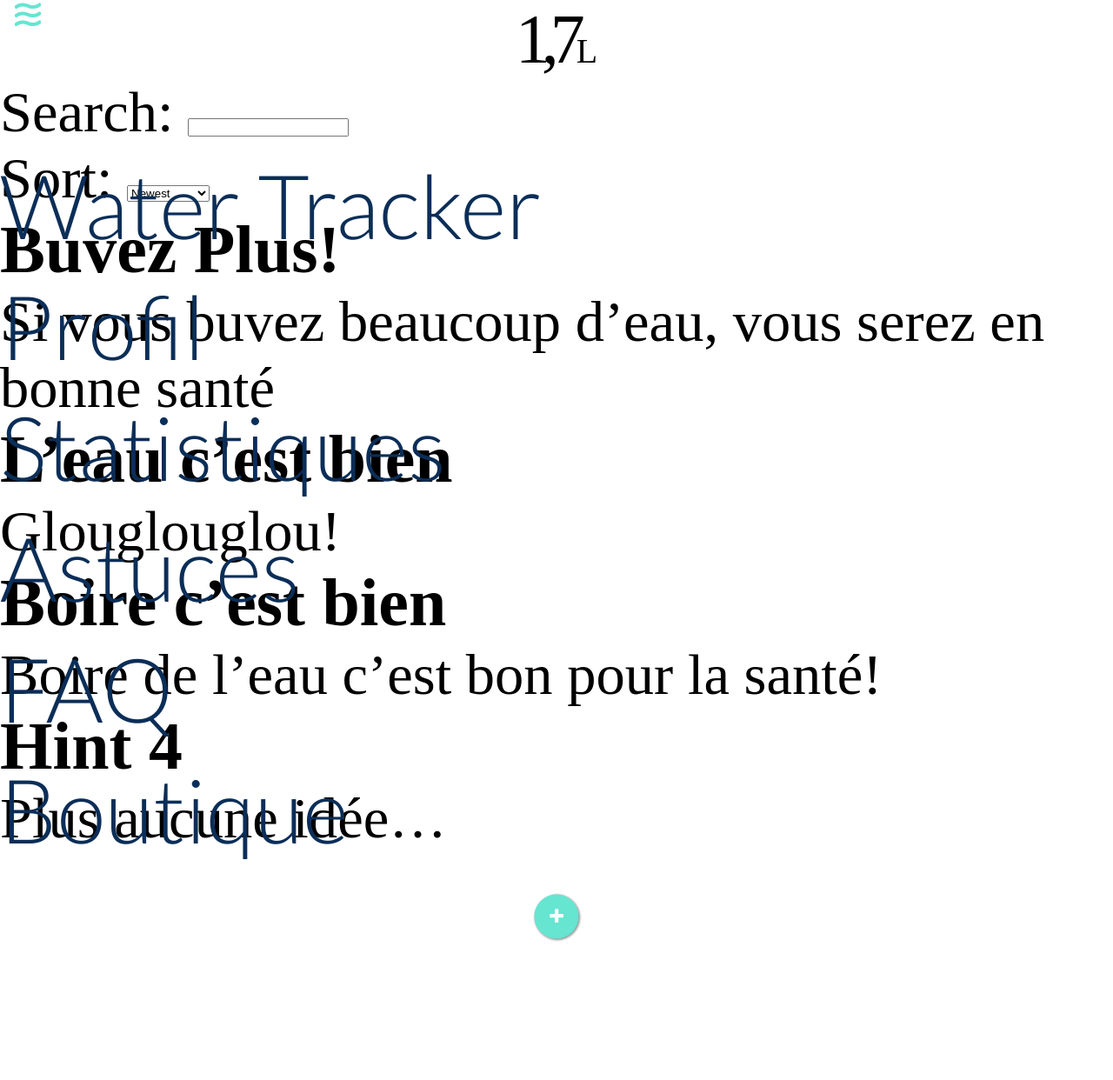
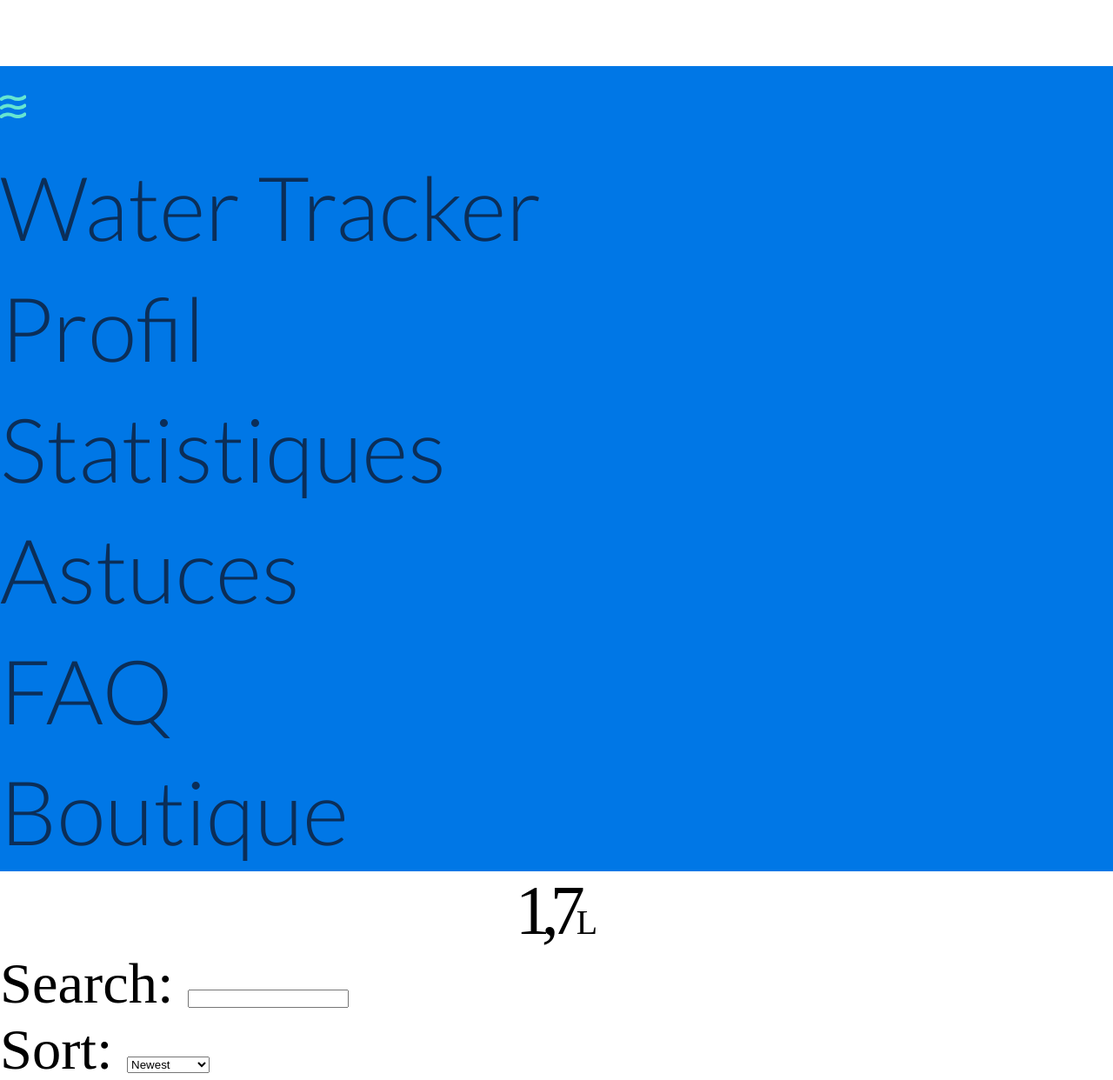
Before and after one commit to Alexfrits/guly, a PHP site: page / in a window 1280 px wide. Shown: the top 1242 px of the page at 87% size. Before the commit the page ends 1082 px from the top, so only its background shows below. Run offline with PHP 8.4, Linux system fonts and the light colour scheme; style sheets or scripts are compiled from the project's sources; some libraries are stand-ins or nearby versions.

Commit message:
working on main nav panel

```diff
--- a/dev/index.html
+++ b/dev/index.html
@@ -11,6 +11,7 @@
 <body>
 
 <gul-main-nav></gul-main-nav>
+<!-- end HEADER -->
 
 <div ng-view></div>
 
--- a/dev/scripts/angular/angular-app.js
+++ b/dev/scripts/angular/angular-app.js
@@ -43,6 +43,7 @@ gulyApp
       templateUrl: 'widgets/gooey-menu.html',
 
       link: function() {
+        // à ANGULARISER
         var $openButton = $('.gooey .gooey__open-button');
 
         $openButton.on('click', function(e) {
@@ -59,5 +60,5 @@ gulyApp
       link: function() {
 
       }
-    }
+    };
   });
--- a/dev/styles/modules/_main-nav.scss
+++ b/dev/styles/modules/_main-nav.scss
@@ -1,7 +1,6 @@
 
 /*  SVG ICON
 ===================================================================*/
-
 .menu-icon--use {
   fill:none;
   stroke: $action-color;
@@ -13,21 +12,15 @@
                 MENU NAV
 =========================================*/
 
-.main-nav {
+.offcanvas {
   width: 100vw;
-  height: 92vh;
-  // background: url(../img/bg-nav.svg) 0 0 no-repeat;
-  position: absolute;
-  top: 0;
-  left: 0;
-  transition: left 1s ease;
+  background: $main-color;
+  color: $second-color;
   z-index: 1001;
 
   h1 {
     font-size: 10vw;
     font-weight: 400;
-    color: $second-color;
-
   }
 
   #menu_waves {
@@ -51,5 +44,5 @@
 }
 
 .close {
-  left: -78% !important;
+  background: pink;
 }
--- a/dev/widgets/main-nav.html
+++ b/dev/widgets/main-nav.html
@@ -1,5 +1,3 @@
-<aside id="aside_nav" class="main-nav">
-
 <svg version="1.1" xmlns="http://www.w3.org/2000/svg" xmlns:xlink="http://www.w3.org/1999/xlink" width="0" height="0">
   <def>
   <g>
@@ -13,14 +11,19 @@
   </def>
 </svg>
 
+
   <!-- Menu Toogle -->
-  <a href="" id="main-nav__toggle-button">
-    <svg>
-      <use class="menu-icon--use" xlink:href="#menu-icon--def" x="0" y="0" width="30" height="30" viewbox="0 0 30 30"></use>
+  <aside class="offcanvas">
+
+  <a href="" ng-click="toggle = !toggle" id="main-nav__toggle-button">
+    <svg width="30" height="30">
+      <use class="menu-icon--use" xlink:href="#menu-icon--def" x="0" y="0"  viewbox="0 0 30 30"></use>
     </svg>
   </a>
+
   <nav>
     <ul>
+    <li>{{toggle}}</li>
       <li><a href="#/water-tracker">Water Tracker</a></li>
       <li><a href="#/profil">Profil</a></li>
       <li><a href="statistiques.php">Statistiques</a></li>
@@ -30,4 +33,3 @@
     </ul>
   </nav>
 </aside>
-<!-- end HEADER -->
```
Lines whose indentation alone changed are shown as unchanged.
